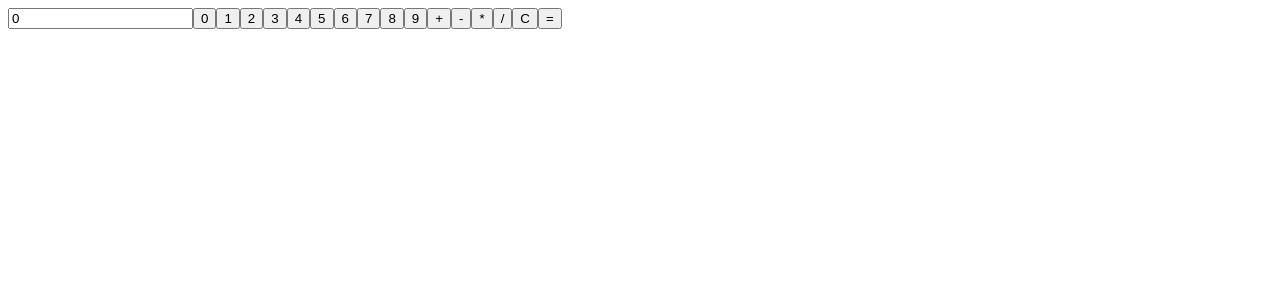
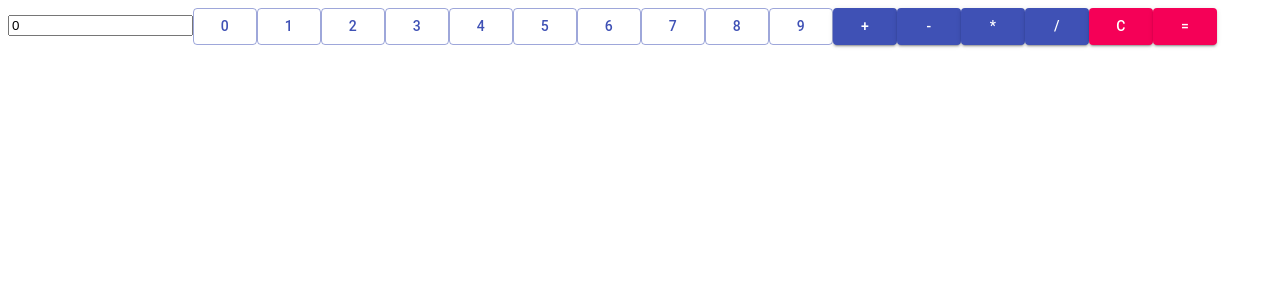
Before and after one commit to pablo-diaz/react-calculadora, a Next.js app: page / in a window 1280 px wide. Shown: the top 300 px of the page. Built offline with nearby package versions, Linux system fonts and the light colour scheme.

Commit message:
Agregando materia ui

```diff
--- a/package.json
+++ b/package.json
@@ -13,6 +13,7 @@
   "author": "",
   "license": "ISC",
   "dependencies": {
+    "@material-ui/core": "^4.9.7",
     "@zeit/next-css": "^1.0.1",
     "bootstrap": "^4.4.1",
     "next": "^9.3.1",
--- a/src/componentes/boton/Boton.js
+++ b/src/componentes/boton/Boton.js
@@ -1,10 +1,20 @@
 import React from "react";
+import Button from "@material-ui/core/Button";
 
-const Boton = ({ texto, onClick, titulo }) => {
+const Boton = ({ texto, onClick, titulo, tipo }) => {
     const clickHandler = () => onClick(texto);
-    return <button data-testid={`boton-${titulo}`}
+
+    const looksPorTipo = {
+        operacion: { color: "primary", variant: "contained" },
+        control: { color: "secondary", variant: "contained" },
+        digito: { color: "primary", variant: "outlined" }
+    };
+
+    return <Button data-testid={`boton-${titulo}`}
                    aria-label={`boton-${titulo}`}
-                   onClick={clickHandler}>{texto}</button>;
+                   color={looksPorTipo[tipo].color}
+                   variant={looksPorTipo[tipo].variant}
+                   onClick={clickHandler}>{texto}</Button>;
 };
 
 export default Boton;
--- a/src/componentes/controles/Controles.js
+++ b/src/componentes/controles/Controles.js
@@ -5,8 +5,8 @@ import Boton from "../boton/Boton"
 const Controles = ({ limpiarFn, totalFn }) => {
   return (
     <>
-    <Boton key="limpiar" texto="C" titulo="limpiar" onClick={limpiarFn} />
-    <Boton key="total" texto="=" titulo="totalizar" onClick={totalFn} />
+    <Boton key="limpiar" texto="C" titulo="limpiar" tipo="control" onClick={limpiarFn} />
+    <Boton key="total" texto="=" titulo="totalizar" tipo="control" onClick={totalFn} />
     </>
   );
 };
--- a/src/componentes/numeros/Numeros.js
+++ b/src/componentes/numeros/Numeros.js
@@ -8,7 +8,7 @@ const Numeros = ({ digitoPresionado }) => {
     digitoPresionado(parseInt(textoBoton));
   };
 
-  return Utils.rango(0, 9).map(digito => <Boton key={digito} texto={digito} titulo={digito} onClick={botonPresionado} />);
+  return Utils.rango(0, 9).map(digito => <Boton key={digito} texto={digito} titulo={digito} tipo="digito" onClick={botonPresionado} />);
 };
 
 export default Numeros;
--- a/src/componentes/operaciones/Operaciones.js
+++ b/src/componentes/operaciones/Operaciones.js
@@ -30,6 +30,7 @@ const Operaciones = ({ operacionPresionada }) => {
       key={textoBoton}
       texto={operacion}
       titulo={textoBoton}
+      tipo="operacion"
       onClick={alUsarOperacion} />);
 };
 
```
Also changed, not shown: 1 other file (tests, documents, lock files or other folders).
